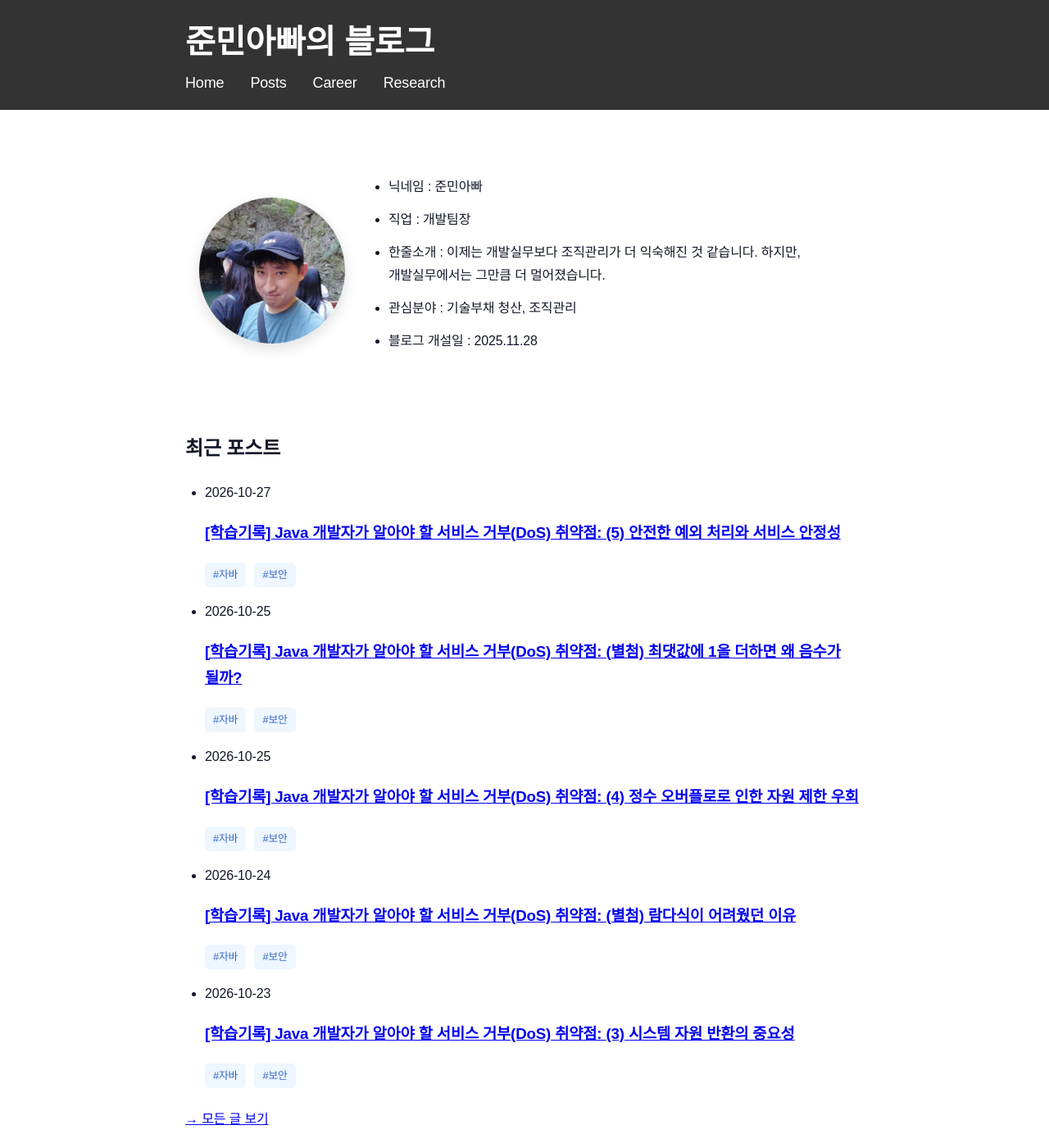
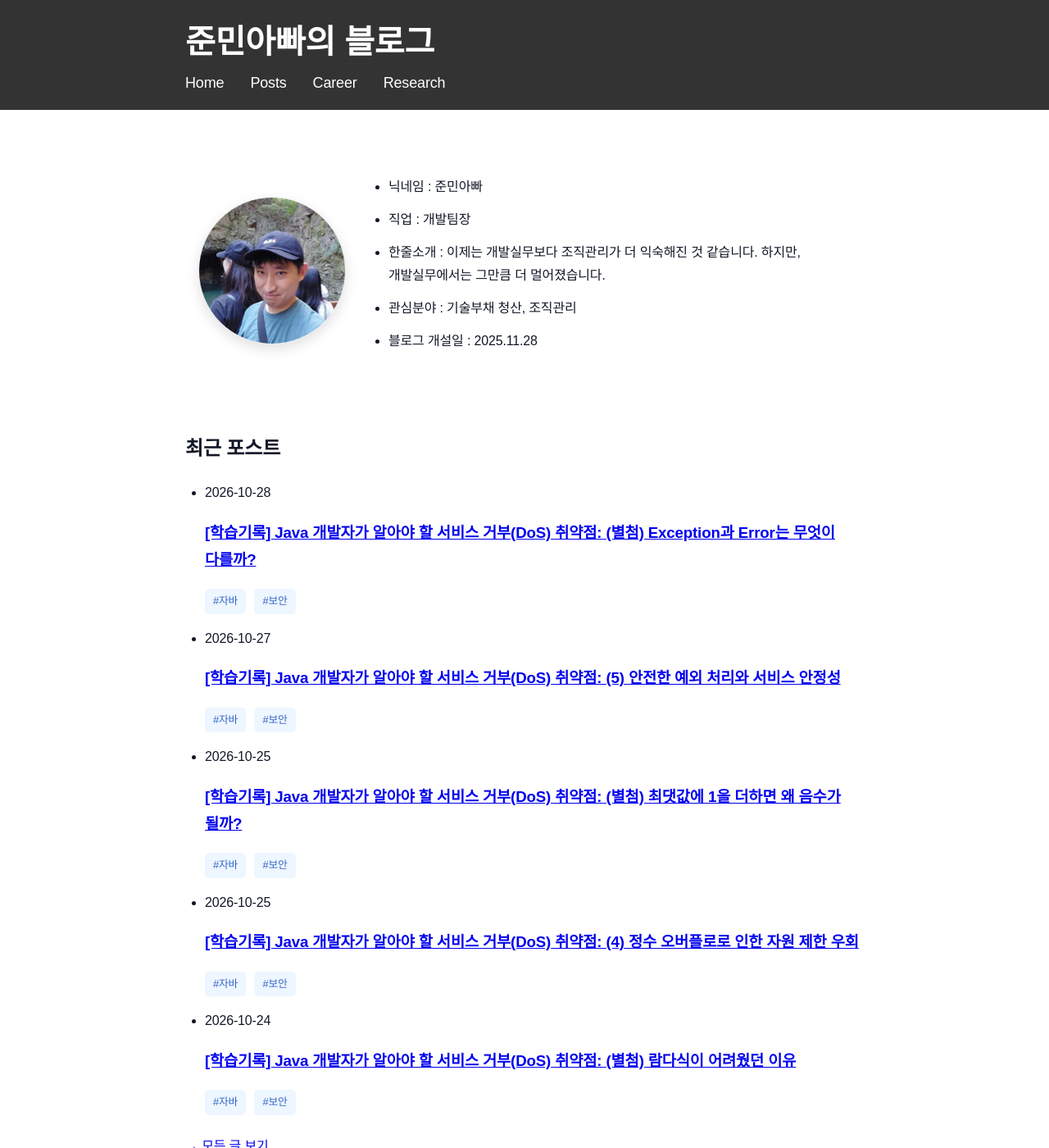
Before and after one commit to sanghoon-lee/sanghoon-lee.github.io, a Jekyll site: the page built from index.md, in a window 1280 px wide and 1400 px high. Shown: the whole window at 82% size. Built offline with Jekyll 4.4.1, drawn with Linux system fonts in a browser that asks for light colours; part of the change alters nothing that is shown.

Commit message:
Exception-Error 차이 포스팅 추가

````diff
--- a/_posts/2026-10-27-dos5.md
+++ b/_posts/2026-10-27-dos5.md
@@ -116,8 +116,6 @@ public String readMessage(Path path) {
 
 **중요한 것은 모든 메서드에서 예외를 잡는 것이 아니라, 예외를 처리할 수 있는 적절한 위치와 책임을 정하는 것입니다.**
 
-다음 목차에서는 이러한 관점에서 개별 요청의 예외가 서비스 전체의 장애로 확산되지 않도록 처리하는 방법을 살펴보겠습니다.
-
 ---
 
 ## 3. 개별 작업의 실패가 서비스 전체에 영향을 미치지 않도록 하는 방법
@@ -195,6 +193,7 @@ public void run() {
 다만 예외를 처리했다고 해서 실패한 작업이 정상적으로 완료된 것은 아닙니다. 실제 서비스에서는 작업 실패 기록과 함께 필요에 따라 재시도, 후속 처리 취소, 자원 정리 등의 정책도 마련해야 합니다.
 
 ### 3.3. 모든 예외를 무조건 처리해야 할까?
+{: #throwable }
 
 Oracle 가이드라인에서는 요청이나 작업을 관리하는 최상위 실행 영역에서 `Throwable`까지 포함한 광범위한 오류를 처리하는 정책을 고려할 수 있다고 설명합니다.
 
@@ -205,6 +204,10 @@ Oracle 가이드라인에서는 요청이나 작업을 관리하는 최상위
 따라서 오류의 종류와 시스템 상태를 고려하여 이후 작업을 계속 수행할 수 있는지 판단해야 합니다. 안전한 복구가 어렵다면 프로세스를 종료하고 재시작하는 방식이 더 적절할 수도 있습니다.
 
 결국 DOS-4 지침에서 중요한 것은 **예외를 무조건 잡거나 전파하는 것이 아니라, 개별 작업의 실패를 격리하고 시스템이 안전하게 동작할 수 있도록 예외 처리 정책을 설계하는 것**입니다.
+
+**참고**
+
+> [(별첨) Exception과 Error는 무엇이 다를까?](https://sanghoon-lee.github.io/2026/10/28/exception-error/)
 
 ---
 
@@ -218,11 +221,7 @@ Oracle 가이드라인에서는 요청이나 작업을 관리하는 최상위
 
 이러한 판단은 단순히 Java 문법을 알고 있다고 해서 쉽게 내릴 수 있는 것이 아닙니다. 서비스의 특성과 업무 처리 흐름, 장애가 미칠 영향까지 함께 고려해야 하기 때문입니다.
 
-저 역시 이번 지침을 공부하면서 예외 처리의 기본 개념을 이해하는 것은 어렵지 않았지만, 이를 실제 서비스에 적절하게 적용하려면 더 많은 고민과 경험이 필요하다는 생각이 들었습니다.
-
-결국 **코드를 작성하는 능력뿐 아니라 다양한 예외 상황을 예측하고 대응 방안을 설계하는 능력도 중요하다**는 점을 다시 한번 느꼈습니다.
-
-앞으로는 단순히 코드를 많이 작성하는 것에 그치지 않고, 애플리케이션의 동작과 예외 상황을 설계하는 역량도 함께 키워나가야겠습니다.
+**코드를 작성하는 능력뿐 아니라 다양한 예외 상황을 예측하고 대응 방안을 설계하는 능력도 중요하다**는 점을 다시 한번 느낄 수 있었습니다.
 
 ---
 
--- /dev/null
+++ b/_posts/2026-10-28-exception-error.md
@@ -0,0 +1,230 @@
+---
+layout: post
+title: "[학습기록] Java 개발자가 알아야 할 서비스 거부(DoS) 취약점: (별첨) Exception과 Error는 무엇이 다를까?"
+date: 2026-10-28
+series: dos
+description: Java의 Throwable 상속 구조를 살펴보고 Exception과 Error의 차이, 그리고 안전한 예외 처리 방법을 알아봅니다.
+image: /assets/images/oracle.jpg
+categories: 학습기록
+tags:
+  - 자바
+  - 보안
+---
+
+앞선 포스팅에서는 Oracle의 네 번째 DoS 보안 지침인 **DOS-4: Implement Robust Error/Exceptions handling for services**를 통해 예외 처리와 예외 전파의 차이, 그리고 서비스 안정성을 유지하기 위한 예외 처리 방법을 살펴봤습니다.
+
+그 과정에서 Java의 `Throwable`에는 `Exception`뿐 아니라 `Error`도 포함된다는 내용을 접했습니다. 오래전에 어렴풋이 배웠던 내용이지만, 다른 사람에게 자신 있게 설명할 수 있을 정도로 개념이 명확하게 정리되어 있지는 않았습니다.
+
+그래서 추가적으로 Java의 `Throwable` 상속 구조를 살펴보고 `Exception`과 `Error`는 어떤 차이가 있는지 정리해봤습니다.
+
+---
+
+## 1. Throwable, Exception, Error의 관계
+
+`Throwable`은 Java에서 `throw` 문으로 던지거나 `catch` 블록에서 처리할 수 있는 객체의 최상위 클래스입니다. Java에서 발생하는 `Exception`과 `Error`는 모두 `Throwable` 클래스를 상속합니다.
+
+- **`Exception`:** 애플리케이션 실행 중 발생할 수 있는 예외를 표현하는 클래스
+- **`Error`:** 일반적인 애플리케이션에서 복구하기 어려운 심각한 오류를 표현하는 클래스
+
+`Exception`과 `Error` 클래스의 상속 관계를 간단하게 표현하면 다음과 같습니다.
+
+```mermaid
+classDiagram
+    direction TB
+
+    Throwable <|-- Exception
+    Throwable <|-- Error
+
+    Exception <|-- IOException
+    Exception <|-- RuntimeException
+
+    RuntimeException <|-- NullPointerException
+    RuntimeException <|-- IllegalArgumentException
+
+    Error <|-- OutOfMemoryError
+    Error <|-- StackOverflowError
+```
+
+위 그림에서 확인할 수 있듯이 `Exception`과 `Error`는 서로 상속하는 관계가 아니라, **동일한 부모 클래스인 `Throwable`을 상속받은 별개의 클래스**입니다.
+
+`IOException`과 `RuntimeException`은 `Exception`을 상속받으며, `NullPointerException`과 `IllegalArgumentException`은 `RuntimeException`을 상속받습니다.
+
+이들은 모두 예외를 표현하는 클래스로 `Exception`의 하위 클래스가 됩니다. 반면 `OutOfMemoryError`,`StackOverflowError` 등 오류를 표현하는 클래스는 `Error`를 상속받고 있습니다.
+
+이처럼 Java에서는 예외와 오류를 클래스 계층으로 구분하고 있습니다.
+
+이러한 구분은 단순히 오류의 종류를 분류하기 위한 것이 아니라, **발생한 문제를 애플리케이션에서 어떻게 다룰 것인지 판단하는 기준**이 됩니다.
+
+---
+
+---
+
+## 2. Exception과 Error의 차이
+
+앞서 살펴본 것처럼 `Exception`과 `Error`는 모두 `Throwable`을 상속하지만, 서로 다른 목적을 가지고 있습니다.
+
+`Exception`은 애플리케이션 실행 중 발생할 수 있는 예외 상황을 표현하는 것으로 개발자가 적절한 처리를 통해 복구하거나 대응할 수 있는 문제를 나타냅니다.
+
+반면 `Error`는 일반적인 애플리케이션 코드에서 복구하기 어려운 심각한 문제를 나타냅니다.
+
+두 클래스의 대표적인 차이를 정리하면 다음과 같습니다.
+
+| 구분 | Exception | Error |
+|---|---|---|
+| 의미 | 애플리케이션에서 처리할 수 있는 예외 상황 | 일반적으로 복구하기 어려운 심각한 오류 |
+| 대표 클래스 | `IOException`, `NullPointerException` | `OutOfMemoryError`, `StackOverflowError` |
+| 처리 방식 | 상황에 따라 복구하거나 상위 호출자로 전파 | 일반적으로 직접 복구를 시도하지 않음 |
+| JVM 종료 여부 | 예외 발생 자체가 JVM 종료를 의미하지 않음 | 오류 발생 자체가 JVM 종료를 의미하지 않음 |
+
+### 2.1. Exception은 어떤 상황에서 발생할까?
+
+`Exception`은 파일 입출력 실패, 잘못된 입력값, 프로그램 실행 중 발생하는 오류 등 다양한 상황에서 사용됩니다.
+
+대표적인 예외는 다음과 같습니다.
+
+- **`IOException`:** 파일이나 네트워크 입출력 과정에서 문제가 발생한 경우
+- **`NullPointerException`:** `null` 객체를 참조하여 메서드나 필드 등에 접근하려는 경우
+- **`IllegalArgumentException`:** 메서드에 전달된 인자가 적절하지 않은 경우
+
+예를 들어 파일을 읽는 과정에서 `IOException`이 발생하면 재시도하거나 대체 데이터를 반환하는 등의 방법을 고려할 수 있습니다.
+
+물론 모든 `Exception`을 복구할 수 있는 것은 아닙니다. 예외의 원인과 애플리케이션의 상태에 따라 복구가 불가능할 수도 있습니다.
+
+### 2.2. Error는 어떤 상황에서 발생할까?
+
+`Error`는 일반적인 애플리케이션 코드에서 복구하기 어려운 심각한 문제를 나타냅니다.
+
+대표적인 오류는 다음과 같습니다.
+
+- **`OutOfMemoryError`:** JVM이 필요한 메모리를 확보하지 못하는 경우
+- **`StackOverflowError`:** 메서드 호출 등이 반복되어 스레드의 스택 공간이 부족해진 경우
+- **`NoClassDefFoundError`:** 실행 시 필요한 클래스의 정의를 JVM이 찾거나 사용할 수 없는 경우
+
+예를 들어 `OutOfMemoryError`가 발생했다면 단순히 오류를 잡아 처리하더라도 정상적인 애플리케이션 동작을 보장하기 어렵습니다.
+
+그렇다면 `Error`가 발생하면 JVM이 반드시 종료될까요?
+
+**그렇지는 않습니다.**
+
+`Error` 역시 `Throwable`의 하위 클래스이므로 호출 스택을 따라 전파됩니다. 처리되지 않은 오류가 스레드의 최상위 영역까지 전파되면 해당 스레드가 종료될 수 있습니다. 하지만 이것이 반드시 JVM 전체의 종료를 의미하지는 않습니다.
+
+다만 `OutOfMemoryError`와 같이 시스템 자원이 부족한 상황에서는 다른 작업에도 영향을 미칠 수 있으므로 정상적인 서비스 운영이 어려워질 수 있습니다.
+
+따라서 **`Error`가 발생했다고 무조건 JVM이 종료되는 것은 아니지만, 애플리케이션이 안전하게 동작할 수 있는 상태인지 판단은 필요합니다.**
+
+### 2.3. Checked Exception과 Unchecked Exception
+
+여기서 한 가지 더 알아둘 개념이 있습니다.
+
+Java에서는 예외를 컴파일 시점에 처리 여부를 검사하는지에 따라 `Checked Exception`과 `Unchecked Exception`으로 구분합니다.
+
+- **Checked Exception:** `IOException`처럼 컴파일러가 예외 처리 또는 `throws` 선언을 요구하는 예외
+- **Unchecked Exception:** `RuntimeException`과 그 하위 클래스, 그리고 `Error`와 그 하위 클래스처럼 컴파일러가 예외 처리나 `throws` 선언을 요구하지 않는 예외
+
+특히 `Error`도 컴파일러의 예외 처리 강제 대상에서 제외된다는 점이 흥미롭습니다.
+
+이는 `Error`가 `Exception`을 상속하기 때문이 아니라, Java의 컴파일 시점 예외 검사 규칙에서 `RuntimeException`과 `Error`를 모두 검사 대상에서 제외하기 때문입니다.
+
+중요한 것은 `Unchecked Exception`이라는 표현을 사용한다고 해서 모두 `Exception`의 하위 클래스인 것은 아니라는 점입니다.
+
+이러한 차이를 이해하면 다음 목차에서 살펴볼 `catch (Exception)`과 `catch (Throwable)`의 동작 차이도 쉽게 이해할 수 있습니다.
+
+---
+
+---
+
+## 3. catch (Exception)과 catch (Throwable)의 차이
+
+Java의 `catch` 블록은 선언한 예외 타입뿐 아니라, 해당 타입을 상속하는 하위 클래스의 객체도 처리할 수 있습니다.
+
+따라서 `catch (Exception)`과 `catch (Throwable)`은 처리할 수 있는 대상에 차이가 있습니다.
+
+### 3.1. catch (Exception)은 Error를 처리할 수 없다
+
+먼저 `catch (Exception)`을 사용하는 예제입니다.
+
+```java
+public static void main(String[] args) {
+    try {
+        throw new IllegalArgumentException("잘못된 입력값");
+    } catch (Exception e) {
+        System.out.println("Exception 처리: " + e.getMessage());
+    }
+}
+```
+
+실행 결과는 다음과 같습니다.
+
+```text
+Exception 처리: 잘못된 입력값
+```
+
+`IllegalArgumentException`은 `RuntimeException`을 상속하고, `RuntimeException`은 다시 `Exception`을 상속하기 때문에 `catch (Exception)`에서 처리할 수 있습니다.
+
+그렇다면 `Error`를 발생시키면 어떻게 될까요?
+
+```java
+public static void main(String[] args) {
+    try {
+        throw new AssertionError("오류 발생");
+    } catch (Exception e) {
+        System.out.println("Exception 처리: " + e.getMessage());
+    }
+}
+```
+
+이번에는 `catch (Exception)` 블록이 실행되지 않습니다.
+
+`AssertionError`는 `Error`의 하위 클래스이므로 `Exception`으로 처리할 수 없기 때문입니다.
+
+결국 처리되지 않은 `AssertionError`는 `main()` 메서드 밖으로 전파됩니다.
+
+### 3.2. catch (Throwable)은 Exception과 Error를 모두 처리할 수 있다
+
+이번에는 `catch (Throwable)`을 사용해 보겠습니다.
+
+```java
+public static void main(String[] args) {
+    try {
+        throw new AssertionError("오류 발생");
+    } catch (Throwable e) {
+        System.out.println("Throwable 처리: " + e.getMessage());
+    }
+}
+```
+
+실행 결과는 다음과 같습니다.
+
+```text
+Throwable 처리: 오류 발생
+```
+
+`AssertionError` 역시 `Throwable`의 하위 클래스이기 때문에 정상적으로 `catch` 블록에서 처리됩니다.
+
+즉, **`catch (Exception)`은 `Exception` 계열만 처리하지만, `catch (Throwable)`은 `Exception`과 `Error` 계열을 모두 처리할 수 있습니다.**
+
+이를 정리하면 다음과 같습니다.
+
+| 발생한 객체 | catch (Exception) | catch (Throwable) |
+|---|---|---|
+| `IOException` | 처리 가능 | 처리 가능 |
+| `NullPointerException` | 처리 가능 | 처리 가능 |
+| `IllegalArgumentException` | 처리 가능 | 처리 가능 |
+| `AssertionError` | 처리 불가 | 처리 가능 |
+| `OutOfMemoryError` | 처리 불가 | 처리 가능 |
+
+### 3.3. 처리할 수 있다는 것이 복구할 수 있다는 의미는 아니다
+
+여기서 주의해야 할 점이 있습니다.
+
+`catch (Throwable)`을 사용하면 `Error`까지 잡을 수 있지만, **오류를 잡았다고 해서 애플리케이션이 정상적으로 복구되었다는 의미는 아닙니다.**
+
+앞선 예제에서는 단순히 `AssertionError`를 발생시켰기 때문에 문제가 없어 보일 수 있습니다.
+
+하지만 실제로 `OutOfMemoryError`가 발생한 상황이라면 메모리가 부족한 상태이므로 오류를 잡더라도 이후 작업이 정상적으로 실행된다고 보장할 수 없습니다.
+
+따라서 일반적인 애플리케이션 코드에서는 `catch (Throwable)`을 무분별하게 사용하기보다 필요한 예외를 적절한 위치에서 처리하는 것이 좋습니다.
+
+이러한 내용은 앞선 DOS-4 지침과도 연결됩니다. 개별 작업의 실패가 다른 작업에 영향을 미치지 않도록 예외를 처리해야 하지만, 복구하기 어려운 오류가 발생했다면 이후 작업을 계속 수행하는 것이 안전한지도 판단해야 합니다.
+
+결국 **예외나 오류를 잡을 수 있는지와 실제로 복구할 수 있는지는 구분해서 생각해야 합니다.**
````
